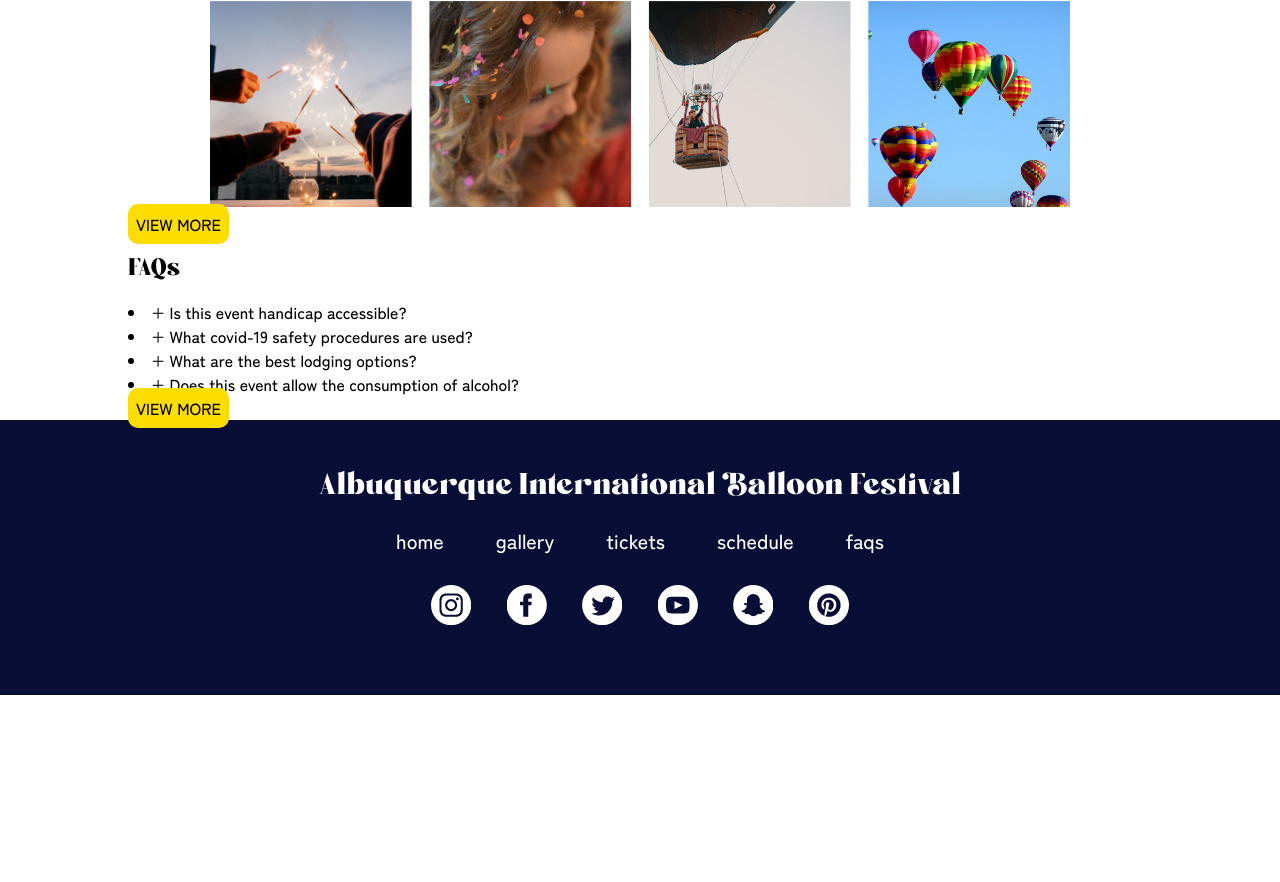
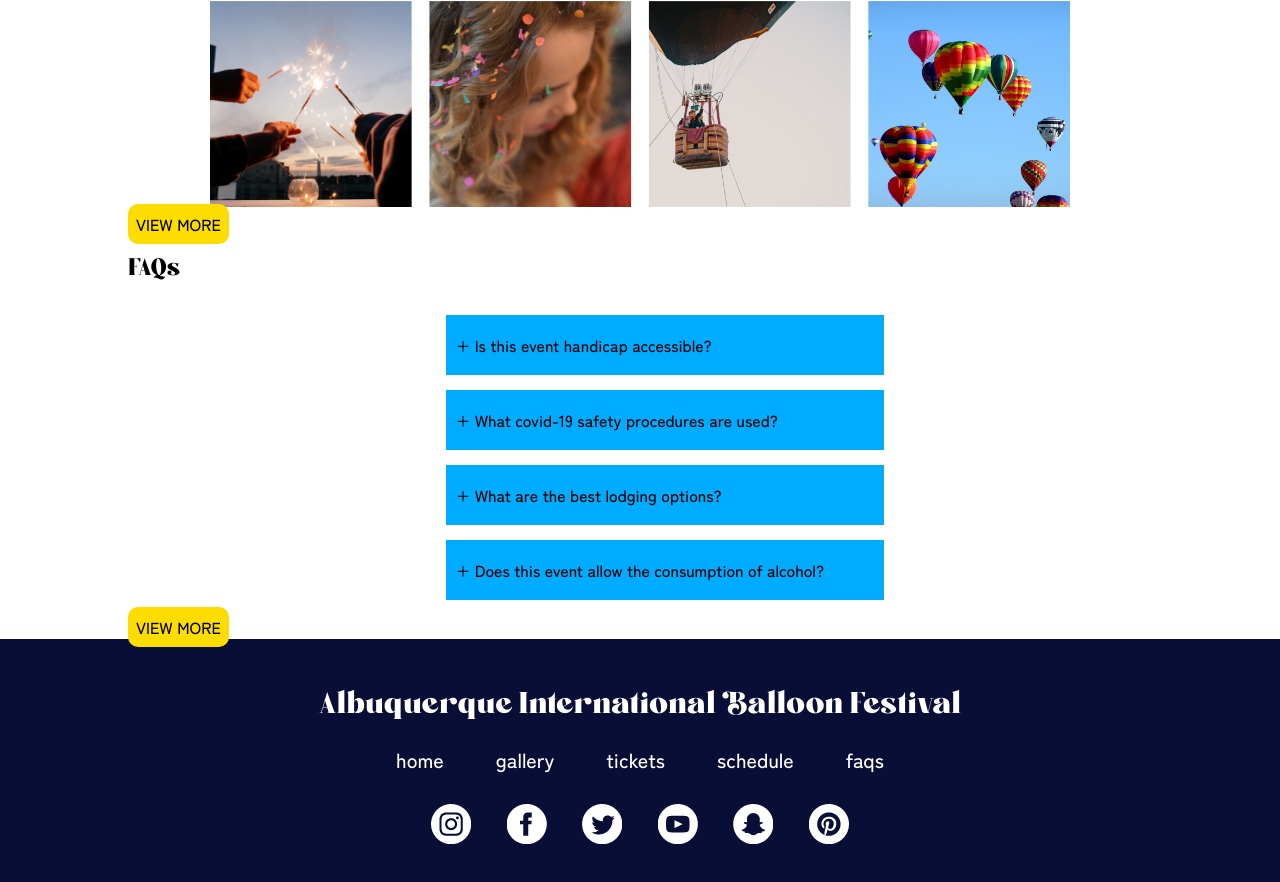
Before and after one commit to scg58/balloon-fiesta-website, a plain HTML site: page index.html in a window 1280 px wide. Shown: the part 2534-3416 px from the top of the page. Before the commit the page ends 3229 px from the top, so only its background shows below. Drawn offline with Linux system fonts and the light colour scheme.

Commit message:
class update

```diff
--- a/index.html
+++ b/index.html
@@ -129,10 +129,22 @@
           <a href="#" class="btn">VIEW MORE</a>
 
           <h2>FAQs</h2>
-          <li>+ Is this event handicap accessible?</li>
-          <li>+ What covid-19 safety procedures are used?</li>
-          <li>+ What are the best lodging options?</li>
-          <li>+ Does this event allow the consumption of alcohol?</li>
+          <div class="wrapper-faq">
+            <div class="box-faq">
+              <div class="background-box-faq">
+              <li>+ Is this event handicap accessible?</li>
+              </div>
+              <div class="background-box-faq">
+                <li>+ What covid-19 safety procedures are used?</li>
+              </div>
+                <div class="background-box-faq">
+                  <li>+ What are the best lodging options?</li>
+                </div>
+                  <div class="background-box-faq">
+                     <li>+ Does this event allow the consumption of alcohol?</li>
+                    </div>
+            </div>
+            </div>
           <a href="#" class="btn">VIEW MORE</a>
         </main>
   <div class="footer">
--- a/style.css
+++ b/style.css
@@ -243,6 +243,7 @@ h2{
     border-radius: 10px;
     text-align: center;
     padding: .5em .5em;
+
   }
 
 
@@ -273,6 +274,16 @@ h2{
   top: -10px;
   left: -10px;
   z-index: -1;
+
+}
+
+.background-box-faq{
+  background: #00ACFF;
+  width: 100%;
+  padding: 10px;
+  margin: 15px;
+
+
 }
 /*
 .home-box {
@@ -344,11 +355,20 @@ button {
   border: none;
   text-transform: uppercase;
   cursor: pointer;
+
 }
 
 button:hover {
   background: grey;
   color: white;
+}
+
+.wrapper-faq {
+  position: relative;
+  display: flex;
+  justify-content: center;
+  list-style: none;
+  line-height: 40px;
 }
 
   .footer {
```
